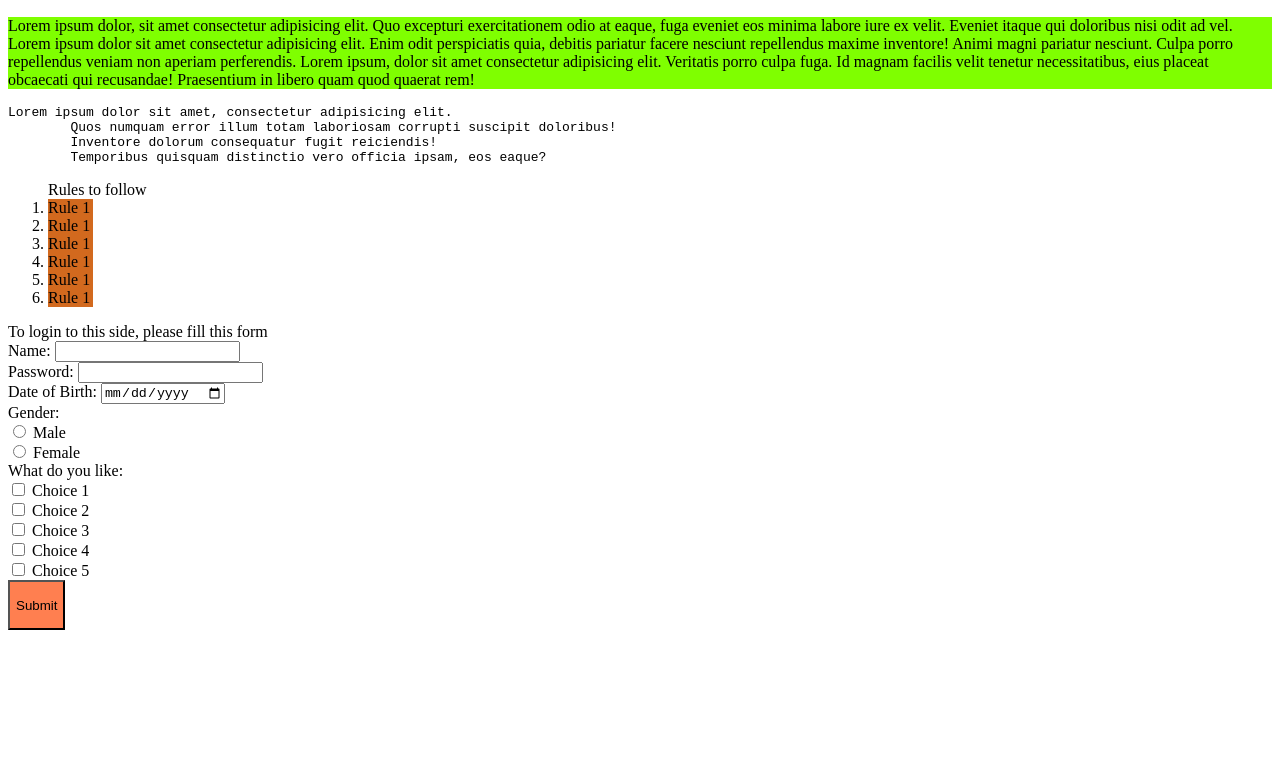
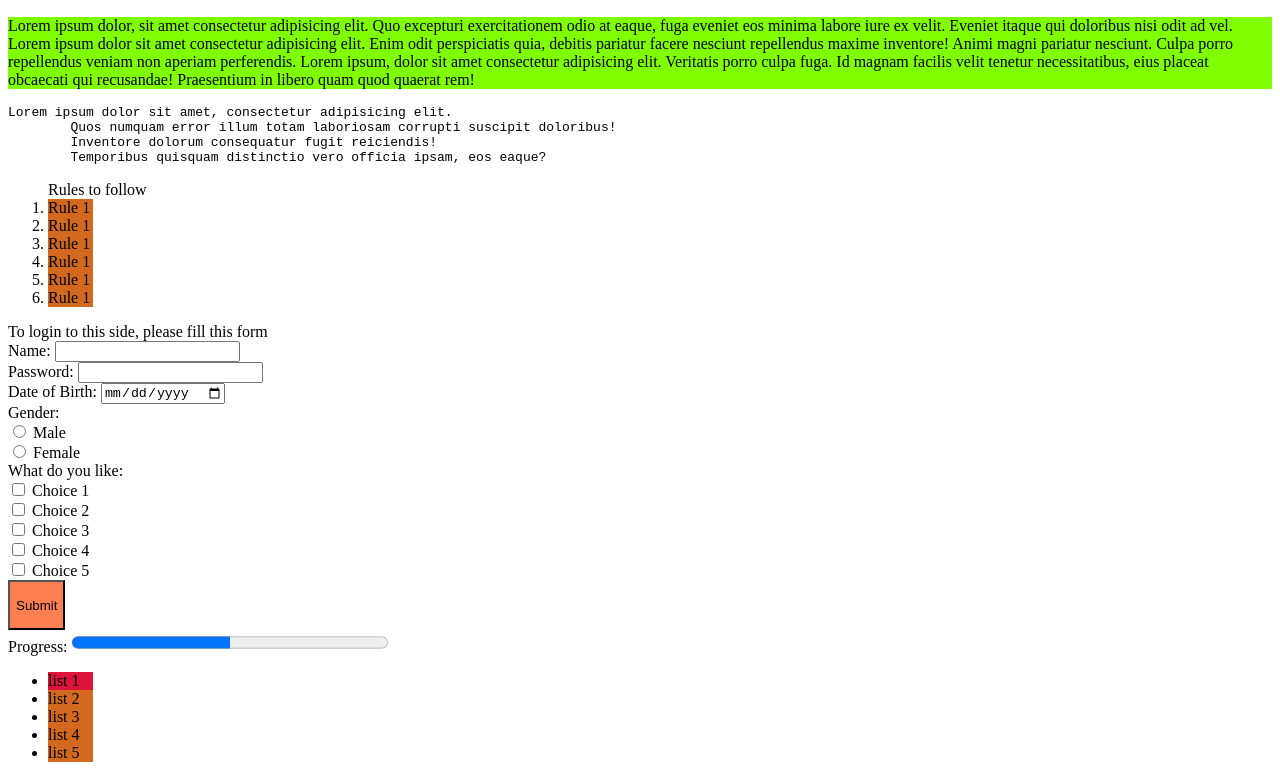
Before and after one commit to shahinself/test-, a plain HTML site: page assignment/assignment01/assignment.html in a window 1280 px wide. Shown: the part 482-1260 px from the top of the page. Before the commit the page ends 1120 px from the top, so only its background shows below. Drawn offline with Linux system fonts and the light colour scheme.

Commit message:
css assignment

```diff
--- a/assignment/assignment01/assignment.css
+++ b/assignment/assignment01/assignment.css
@@ -20,3 +20,13 @@ button {
     height: 50px;
     background-color: coral;
 }
+
+progress {
+    width: 25%;
+    height: 25px;
+    color: crimson;
+}
+
+.listitem {
+    background-color: crimson;
+}
--- a/assignment/assignment01/assignment.html
+++ b/assignment/assignment01/assignment.html
@@ -47,6 +47,17 @@
         <button width="50" height="20">Submit</button>
     </form>
 
+    <level for="file">Progress:</level>
+    <progress id="file" value="50" max="100" ></progress>
+
+    <ul>
+        <li class="listitem">list 1</li>
+        <li>list 2</li>
+        <li>list 3</li>
+        <li>list 4</li>
+        <li>list 5</li>
+    </ul>
+
 
 
 </body>
```
